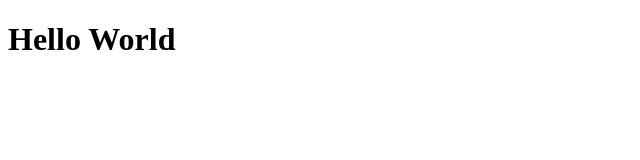
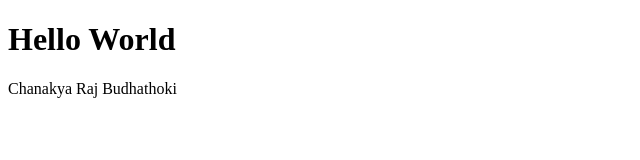
Before and after one commit to chanakya-mauj/website, a plain HTML site: page index.html in a window 1280 px wide. Shown: the whole page, without its empty margins (0-640 px from the left). Drawn offline with Linux system fonts and the light colour scheme.

Commit message:
paragraph added

```diff
--- a/index.html
+++ b/index.html
@@ -8,5 +8,7 @@
 </head>
 <body>
    <h1>Hello World</h1>
+    <p>Chanakya Raj Budhathoki</p>
+
 </body>
 </html>
```
